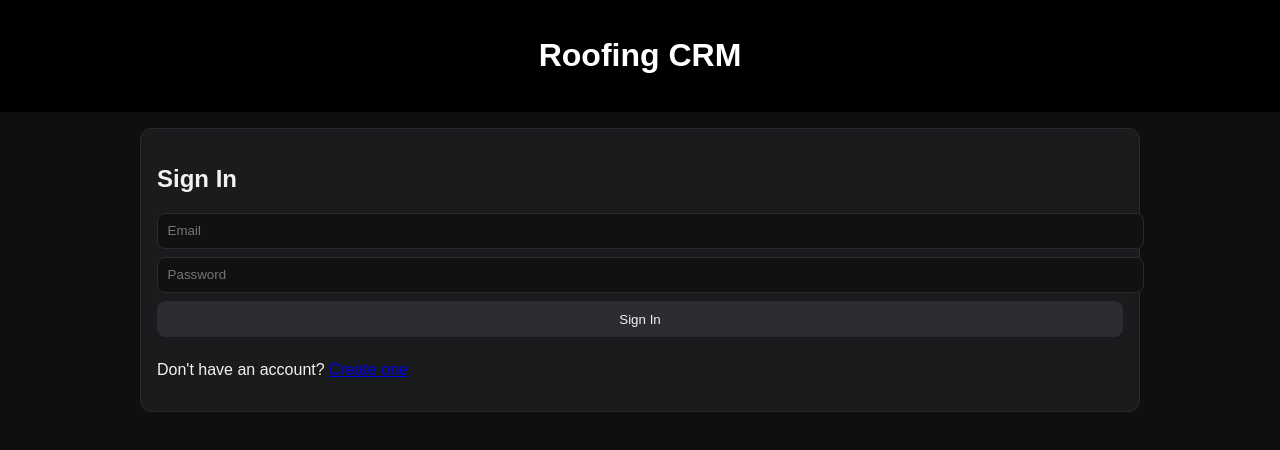
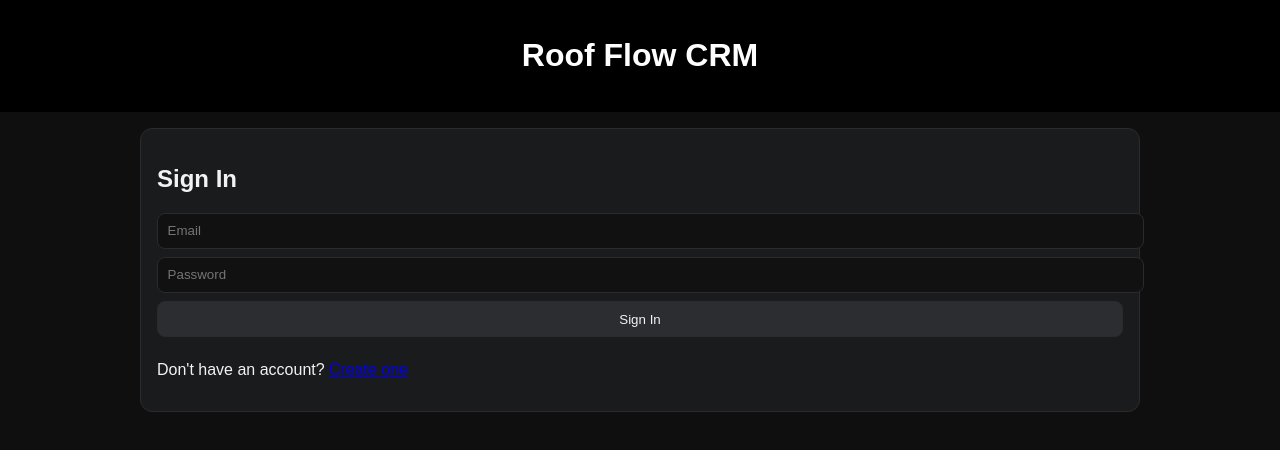
Before and after one commit to RoofFlow/roofing-crm-app, a plain HTML site: page index.html in a window 1280 px wide. Drawn offline with nearby package versions, Linux system fonts and the light colour scheme.

Commit message:
Update index.html: rename to Roof Flow CRM and adjust layout

```diff
--- a/index.html
+++ b/index.html
@@ -3,7 +3,7 @@
 <head>
   <meta charset="UTF-8">
   <meta name="viewport" content="width=device-width, initial-scale=1.0">
-  <title>Roofing CRM – Sign In</title>
+  <title>Roof Flow CRM – Sign In</title>
   <link rel="stylesheet" href="style.css">
   <script defer src="https://cdn.jsdelivr.net/npm/@supabase/supabase-js@2"></script>
   <script defer src="config.js"></script>
@@ -13,7 +13,7 @@
 </head>
 <body>
   <header class="header">
-    <h1>Roofing CRM</h1>
+  <h1>Roof Flow CRM</h1>
   </header>
   <div class="container">
     <div class="card">
```
